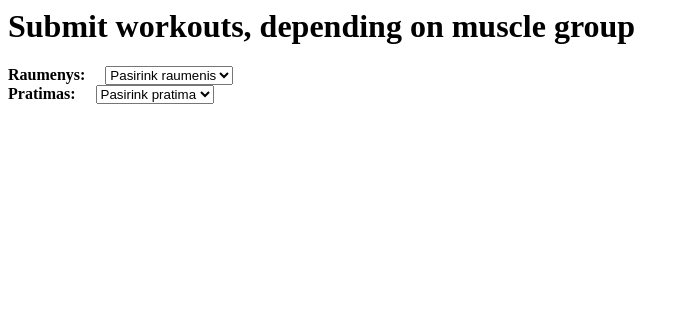
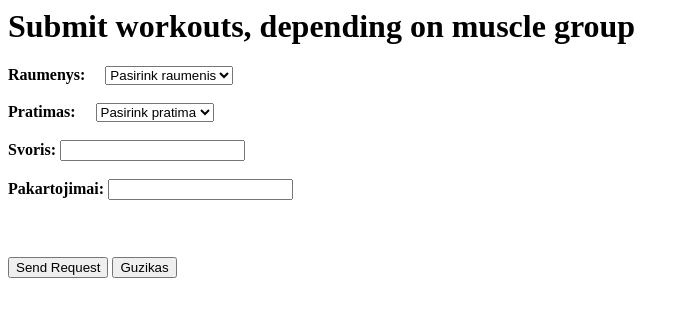
Before and after one commit to paulie-of-punskas/track_workout, a Flask app: page /submit_workouts in a window 1280 px wide. Shown: the top 317 px of the page, without its empty margins (0-689 px from the left). Run offline with Flask 3, Linux system fonts and the light colour scheme; some libraries are stand-ins or nearby versions.

Commit message:
nezinau katri mygtuka naudot - abu veikia

```diff
--- a/track_workout/templates/submit_workouts.html
+++ b/track_workout/templates/submit_workouts.html
@@ -7,7 +7,6 @@
 <script src="https://code.jquery.com/jquery-3.2.1.min.js"
 integrity="sha256-hwg4gsxgFZhOsEEamdOYGBf13FyQuiTwlAQgxVSNgt4=" crossorigin="anonymous">
 </script>
-
 
 <body>
   <div>
@@ -20,7 +19,7 @@ integrity="sha256-hwg4gsxgFZhOsEEamdOYGBf13FyQuiTwlAQgxVSNgt4=" crossorigin="ano
         {% endfor %}
       </select>
     </div>
-
+    <br>
     <div>
       <b>Pratimas:&emsp;</b>
       <select name="pratimas" id="pratimas">
@@ -31,7 +30,16 @@ integrity="sha256-hwg4gsxgFZhOsEEamdOYGBf13FyQuiTwlAQgxVSNgt4=" crossorigin="ano
       </select>
     </div>
     <br>
+    <label for="svoris"><b>Svoris:</b></label>
+    <input type="text" id="svoris" name="svoris" value=""><br>
     <br>
+    <label for="pakartojimai"><b>Pakartojimai:</b></label>
+    <input type="text" id="pakartojimai" name="pakartojimai" value=""><br>
+    <br>
+    <br>
+    <option></option>
+    <input id="button" type="submit" onclick="getEnteredData()" value="Send Request" />
+    <input id="guzikas" type="submit" value="Guzikas" />
   </div>
 </body>
 
@@ -45,7 +53,7 @@ integrity="sha256-hwg4gsxgFZhOsEEamdOYGBf13FyQuiTwlAQgxVSNgt4=" crossorigin="ano
     console.log(">> " + selected_muscle);
 
     // Jinja explanation: https://stackoverflow.com/a/36144071
-    // solution explanation: https://stackoverflow.com/a/75970022
+    // Solution explanation: https://stackoverflow.com/a/75970022
     var url = "{{ url_for('get_exercises', muscle='') }}" + selected_muscle;
     console.log(url);
 
@@ -62,6 +70,19 @@ integrity="sha256-hwg4gsxgFZhOsEEamdOYGBf13FyQuiTwlAQgxVSNgt4=" crossorigin="ano
       }
     });
   }
+
+  function getEnteredData() {
+    var element_raumenys = document.getElementById('raumenys').value;
+    var element_pratimas = document.getElementById('pratimas').value;
+    var element_svoris = document.getElementById('svoris').value;
+    var element_pakartojimai = document.getElementById('pakartojimai').value;
+    console.log(">> Entered data: " + element_raumenys + " " + element_pratimas + " " + element_svoris + " " + element_pakartojimai);
+  };
+
+  document.getElementById('guzikas').onclick = function() {
+    console.log("It's me Kathie, I have come home. So cold.")
+  };
+
 </script>
 
 </html>
```
